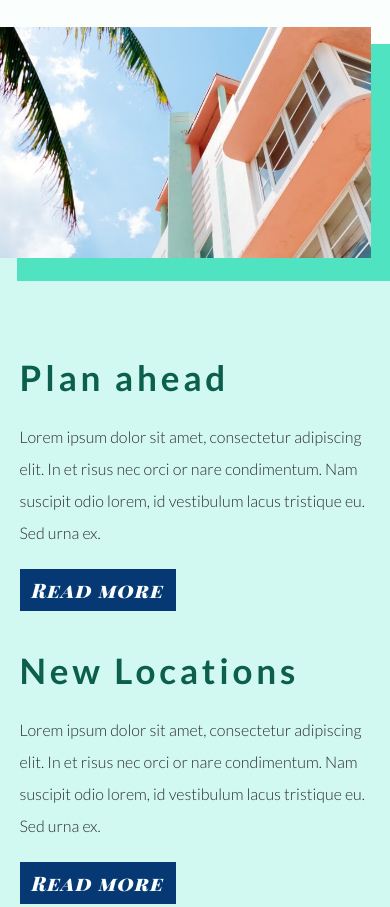
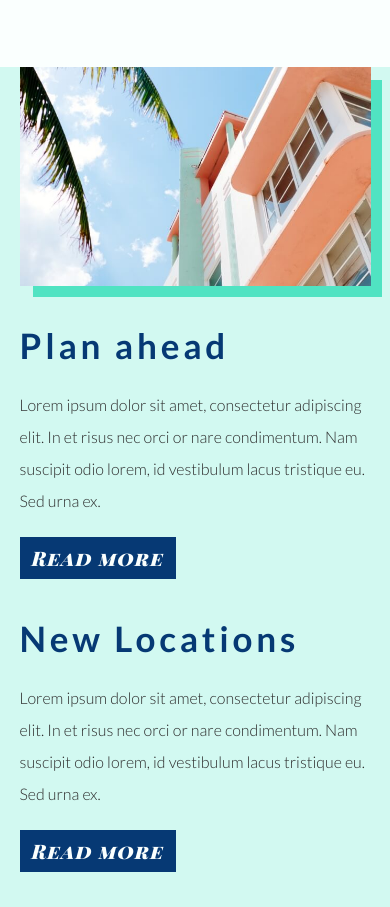
Before and after one commit to itsninam/beach-stay, a plain HTML site: page index.html in a window 390 px wide. Shown: the part 3048-3955 px from the top of the page. Drawn offline with Linux system fonts and the light colour scheme.

Commit message:
html and media-queries fixes for plan locations section

```diff
--- a/index.html
+++ b/index.html
@@ -159,7 +159,7 @@
 
       <!-- plan location section starts here -->
       <section class="planLocations">
-        <div class="flexContainer top">
+        <div class="locationsFlexContainer wrapper">
           <div class="leftImgContainer">
             <img
               src="./assets/left-image.jpg"
@@ -178,7 +178,7 @@
             </div>
           </div>
         </div>
-        <div class="flexContainer bottom">
+        <div class="locationsFlexContainer wrapper">
           <div class="newLocations">
             <div class="contentContainer">
               <h2>New Locations</h2>
--- a/styles/sass/partials/_mainStyles.scss
+++ b/styles/sass/partials/_mainStyles.scss
@@ -101,52 +101,65 @@
 // plan location start
 .planLocations {
   background-color: $quinary;
+
+  h2 {
+    color: $tertiary;
+  }
 }
 
-.top {
-  .leftImgContainer {
-    position: relative;
-    top: -90px;
-    margin-right: 30px;
+.planLocations {
+  .locationsFlexContainer {
+    display: flex;
+    align-items: center;
+  }
 
-    img {
-      box-shadow: 20px 20px 0 3px $accent;
+  .leftImgContainer,
+  .newLocations,
+  .planAhead,
+  .rightImgContainer {
+    width: 50%;
+  }
+
+  .contentContainer {
+    width: 80%;
   }
 }
 
 .planAhead {
-    display: flex;
-    align-items: center;
-    justify-content: center;
-    width: 50%;
+  position: relative;
+  right: -60px;
+}
+
+.newLocations {
+  position: relative;
+  left: -60px;
 
   .contentContainer {
-      width: 70%;
-    }
+    margin-left: auto;
+    text-align: right;
   }
 }
 
-.bottom {
-  .newLocations {
-    display: flex;
-    align-items: center;
-    justify-content: center;
-    width: 50%;
+.leftImgContainer {
+  position: relative;
+  top: -80px;
+  left: -80px;
 
-    .contentContainer {
-      text-align: right;
-      width: 70%;
+  margin-right: 30px;
+
+  img {
+    box-shadow: 15px 15px 0 3px $accent;
   }
 }
 
 .rightImgContainer {
   margin-left: 15px;
   position: relative;
-    bottom: -90px;
+  bottom: -80px;
+  right: -80px;
 
   img {
-      box-shadow: -20px 20px 0 -3px $accent;
-    }
+    box-shadow: -15px 15px 0 -3px $accent;
   }
 }
 // plan location end
--- a/styles/sass/partials/_mediaQueries.scss
+++ b/styles/sass/partials/_mediaQueries.scss
@@ -29,42 +29,52 @@
   //navbar end
   //header end
 
-  //plan location start
   .flexContainer {
     flex-direction: column;
   }
+}
 
-  .top {
-    .leftImgContainer {
-      width: 95%;
+@media (max-width: 1000px) {
+  //plan locations start
+  .planLocations {
+    padding-top: 0;
+
+    .locationsFlexContainer {
+      flex-direction: column;
     }
 
-    .planAhead {
+    .leftImgContainer,
+    .newLocations,
+    .planAhead,
+    .rightImgContainer {
       width: 100%;
-      margin-bottom: 30px;
-
-      .contentContainer {
-        width: 90%;
-      }
-    }
-  }
-
-  .bottom {
-    .newLocations {
-      width: 100%;
-
-      .contentContainer {
-        text-align: left;
-        width: 90%;
-      }
+      position: static;
+      text-align: center;
     }
 
     .rightImgContainer {
       display: none;
     }
+
+    .leftImgContainer {
+      margin: 0 auto 30px 0;
+
+      img {
+        box-shadow: 12px 12px 0 -1px $accent;
+      }
+    }
+
+    .contentContainer {
+      width: 100%;
+      text-align: left;
+    }
+
+    .planAhead {
+      margin-bottom: 30px;
+    }
   }
 }
-//plan location end
+//plan locations end
 
 @media (max-width: 790px) {
   // home page header start
@@ -192,7 +202,7 @@
   //information end
 }
 
-@media (max-width: 415px) {
+@media (max-width: 428px) {
   //general p styles
   p {
     font-size: 0.8rem;
```
Also changed, not shown: styles/style.css. Lines whose indentation alone changed are shown as unchanged.
